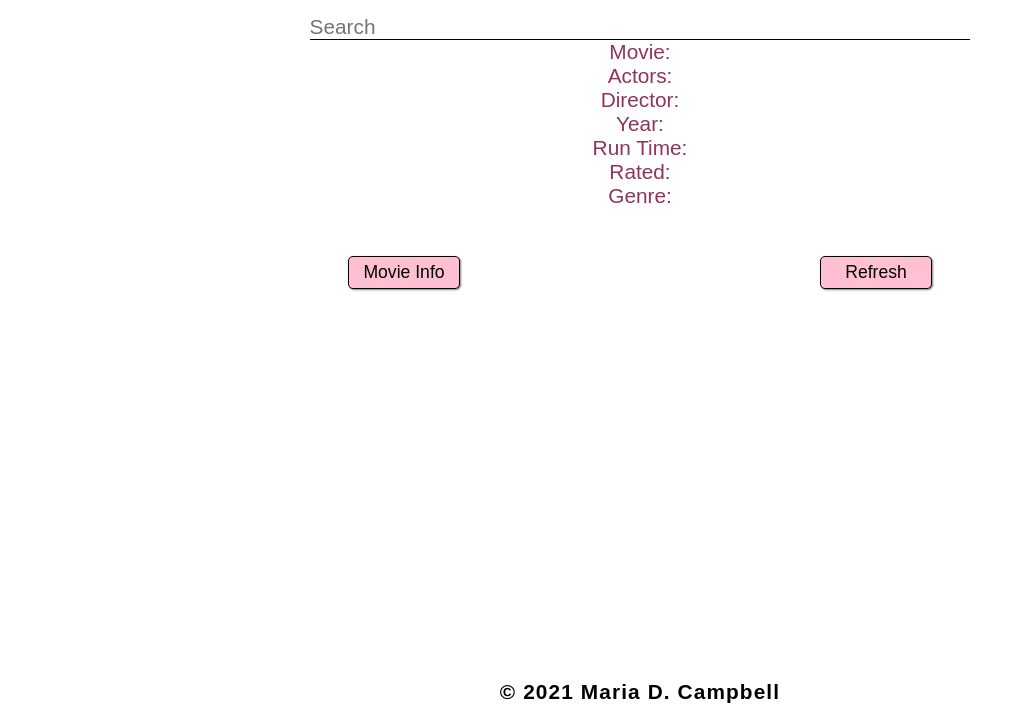
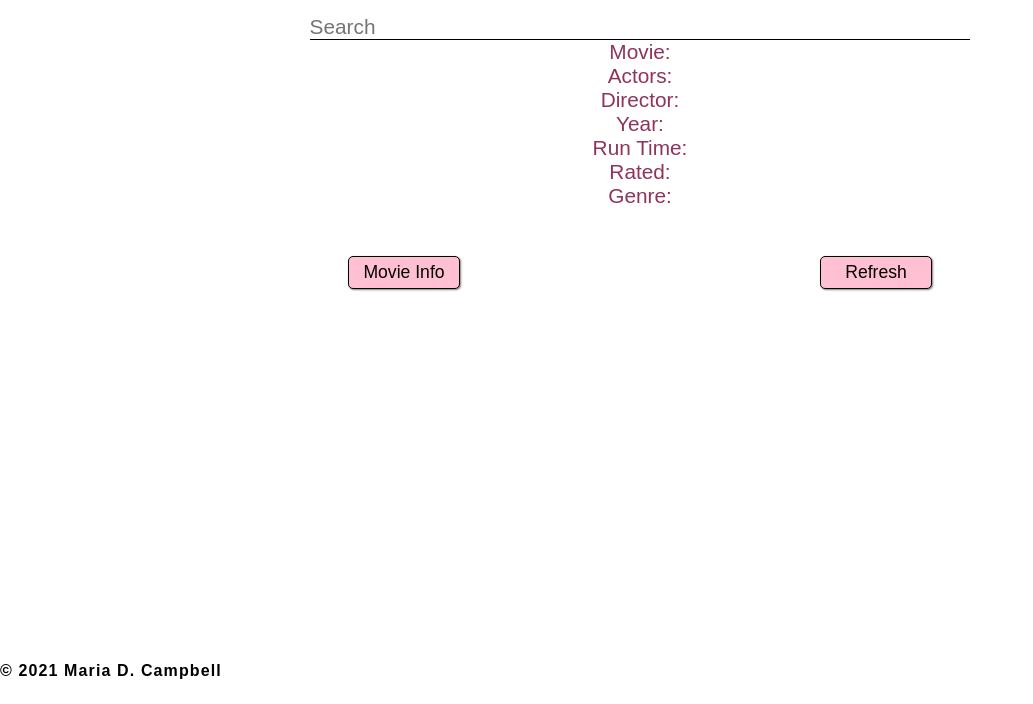
Before and after one commit to interglobalmedia/omdb-api-js, a website: page index.html in a window 1280 px wide. Shown: the part 120-824 px from the top of the page, without its empty margins (0-1033 px from the left). After the commit the page ends 800 px from the top, so only its background shows below. Drawn offline with Linux system fonts and the light colour scheme; a web font is replaced by a local one.

Commit message:
Remove whitespace replace #credits with .site-footer

```diff
--- a/index.html
+++ b/index.html
@@ -40,15 +40,15 @@
                 <span id="year"></span>
             </div>
             <div class="section">
-                <label>Run Time: </label>
+                <label>Run Time:</label>
                 <span id="runtime"></span>
             </div>
             <div class="section">
-                <label>Rated: </label>
+                <label>Rated:</label>
                 <span id="rated"></span>
             </div>
             <div class="section">
-                <label>Genre: </label>
+                <label>Genre:</label>
                 <span id="genre"></span>
             </div>
             <div class="section btns-wrapper">
@@ -57,10 +57,10 @@
             </div>
         </div>
     </div>
-    <footer id="credits">
+    <footer class="site-footer">
         <script>
             const theDate = new Date();
-            const footer = document.querySelector("#credits");
+            const footer = document.querySelector(".site-footer");
             footer.style.fontWeight = "600";
             footer.style.letterSpacing = "0.07rem";
             footer.innerHTML =
```
